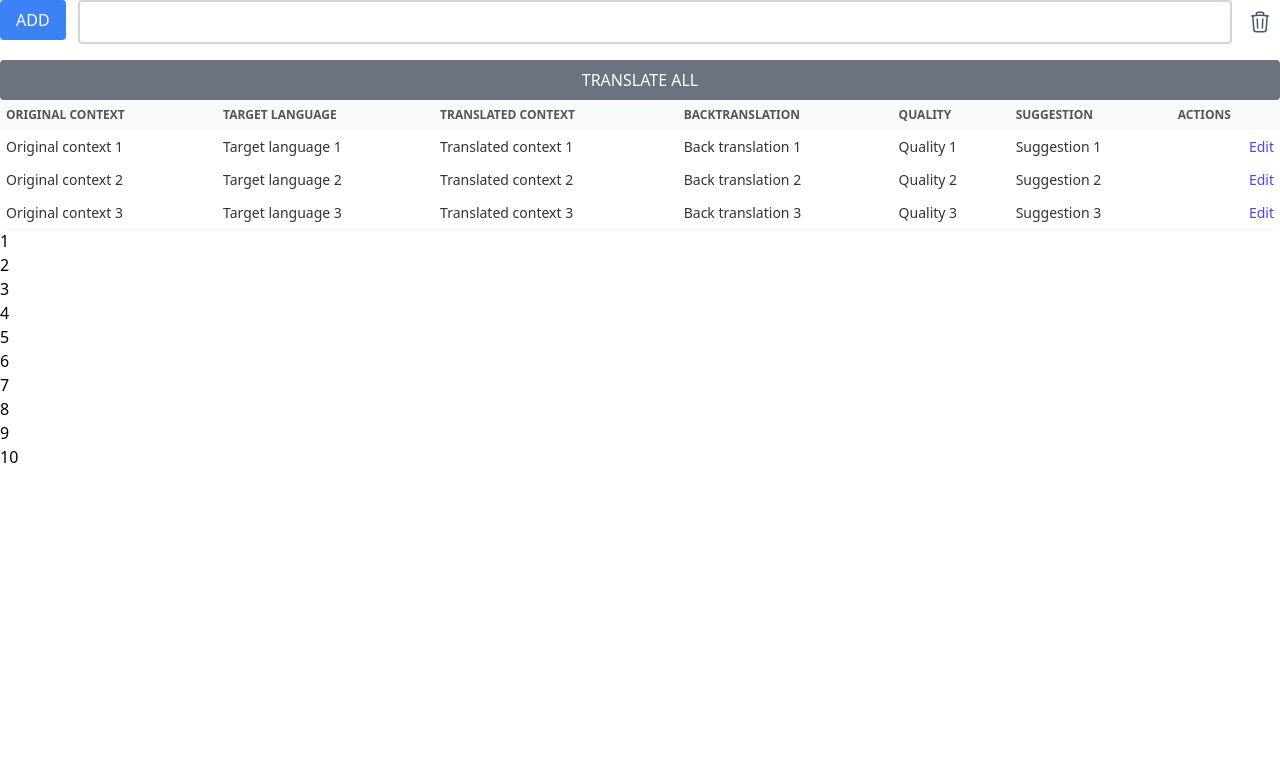
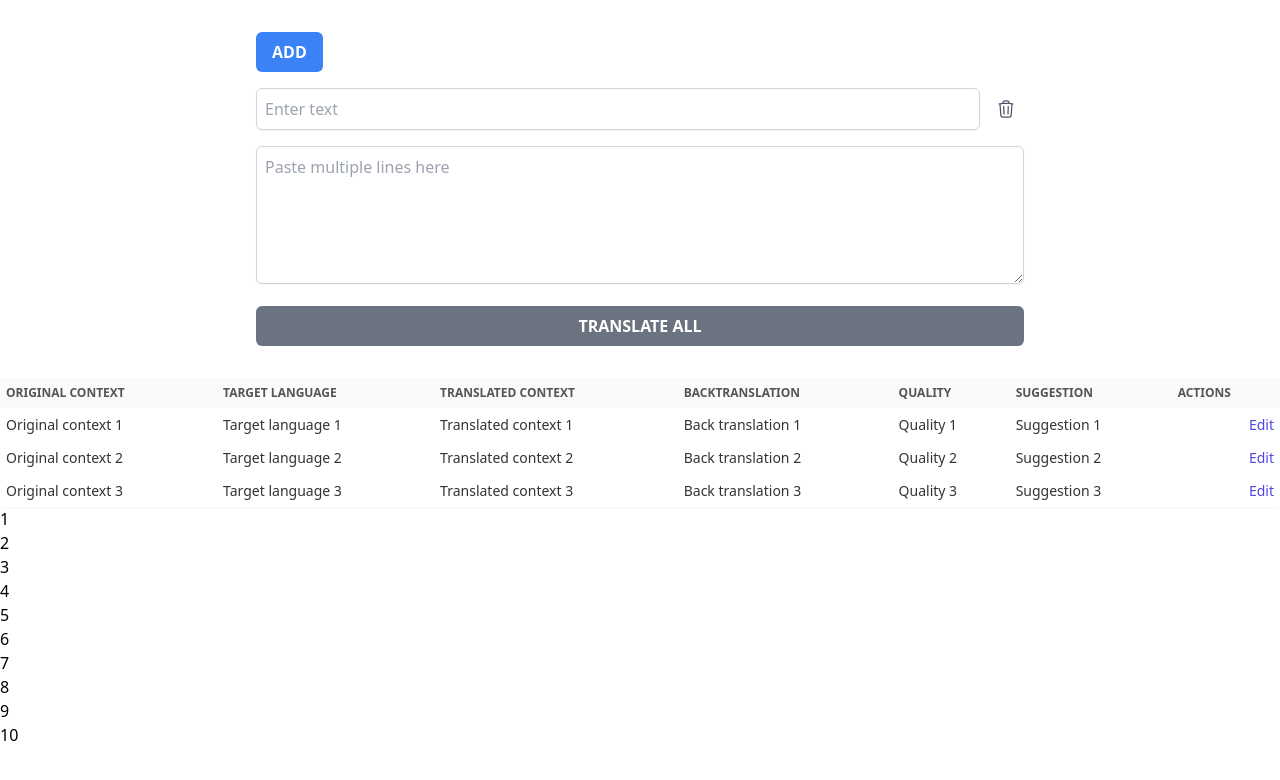
Before and after one commit to chenhanting-ibuypower/hyte-international-affair, a Next.js app: page / in a window 1280 px wide. Shown: the top 780 px of the page. Built offline with nearby package versions, Linux system fonts and the light colour scheme.

Commit message:
feat: add content with fine-grained way

```diff
--- a/src/components/AddButton.tsx
+++ b/src/components/AddButton.tsx
@@ -1,7 +1,7 @@
 import React, { useState } from "react";
 import { TrashIcon } from "@heroicons/react/24/outline"; // New import path for v2
 
-const TranslationInputList = () => {
+const TranslationInputList = ({ onAdd }: { onAdd: any }) => {
   const [rows, setRows] = useState([{ value: "" }]);
 
   const addRow = () => {
@@ -21,33 +21,88 @@ const TranslationInputList = () => {
     setRows(newRows);
   };
 
+  const handleTranslateAll = () => {
+    // You would normally call a translation API here
+    // For demonstration purposes, we'll just log the current rows' content
+    console.log("Translating all rows:", rows);
+
+    // Example pseudo-code for translation API call
+    // translateAPI.translate(rows.map(row => row.value))
+    //   .then(translatedRows => {
+    //     // Handle the translated content
+    //   })
+    //   .catch(error => {
+    //     // Handle any errors
+    //   });
+  };
+
+  const handlePaste = (event: React.ClipboardEvent<HTMLTextAreaElement>) => {
+    const pastedContent = event.clipboardData.getData("text");
+    const pastedRows = pastedContent
+      .split("\n")
+      .filter((line) => line.trim() !== "") // Filter out empty lines
+      .map((line) => {
+        let value = line.replace(/^["']+|["']+$/g, "").trim();
+        value = value.replace(/^["']+|["']+$/g, "");
+
+        if (value.endsWith('",') || value.endsWith("',")) {
+          // Remove trailing comma and quotes, if present
+          value = value.slice(0, -2);
+        }
+
+        return {
+          // Remove quotes from the start and end of each line, if present
+          value,
+        };
+      });
+
+    setRows((rows) => {
+      // Create a new Set with existing row values
+      const existingValues = new Set(rows.map((row) => row.value));
+      // Filter out pasted rows that are already in the existing rows
+      const newRows = pastedRows.filter(
+        (row) => !existingValues.has(row.value)
+      );
+      return [...rows, ...newRows]; // Append only new rows to the existing ones
+    });
+  };
   return (
-    <div className="space-y-4">
-      <div className="flex items-start gap-x-3">
+    <div className="max-w-3xl mx-auto py-8">
       <button
         onClick={addRow}
-          className="px-4 py-2 bg-blue-500 text-white rounded hover:bg-blue-600"
+        className="mb-4 px-4 py-2 bg-blue-500 text-white font-semibold rounded-md hover:bg-blue-600 transition duration-300"
       >
         ADD
       </button>
-        <div className="flex-grow">
+
+      <div className="space-y-2">
         {rows.map((row, index) => (
-            <div key={index} className="flex items-center">
+          <div key={index} className="flex items-center gap-x-2">
             <input
               type="text"
               value={row.value}
-                onChange={(e) => handleInputChange(e.target.value, index)}
-                className="border-2 border-gray-300 p-2 rounded flex-grow"
+              onChange={(e) => handleInputChange(e, index)}
+              className="border border-gray-300 p-2 rounded-md flex-grow shadow-sm"
+              placeholder="Enter text"
             />
-              <button onClick={() => removeRow(index)} className="p-2 ml-2">
-                <TrashIcon className="h-6 w-6 text-gray-600 hover:text-gray-800" />
+            <button onClick={() => removeRow(index)} className="p-2">
+              <TrashIcon className="h-5 w-5 text-gray-600 hover:text-gray-800 transition duration-300" />
             </button>
           </div>
         ))}
       </div>
-      </div>
 
-      <button className="px-6 py-2 bg-gray-500 text-white rounded hover:bg-gray-600 w-full">
+      <textarea
+        onPaste={handlePaste} // Uncomment and implement handlePaste if needed
+        className="mt-4 w-full border border-gray-300 p-2 rounded-md shadow-sm"
+        placeholder="Paste multiple lines here"
+        rows={5} // Adjust the number of rows as needed
+      />
+
+      <button
+        className="mt-4 px-6 py-2 bg-gray-500 text-white font-semibold rounded-md hover:bg-gray-600 transition duration-300 w-full"
+        onClick={handleTranslateAll}
+      >
         TRANSLATE ALL
       </button>
     </div>
```
Lines whose indentation alone changed are shown as unchanged.
